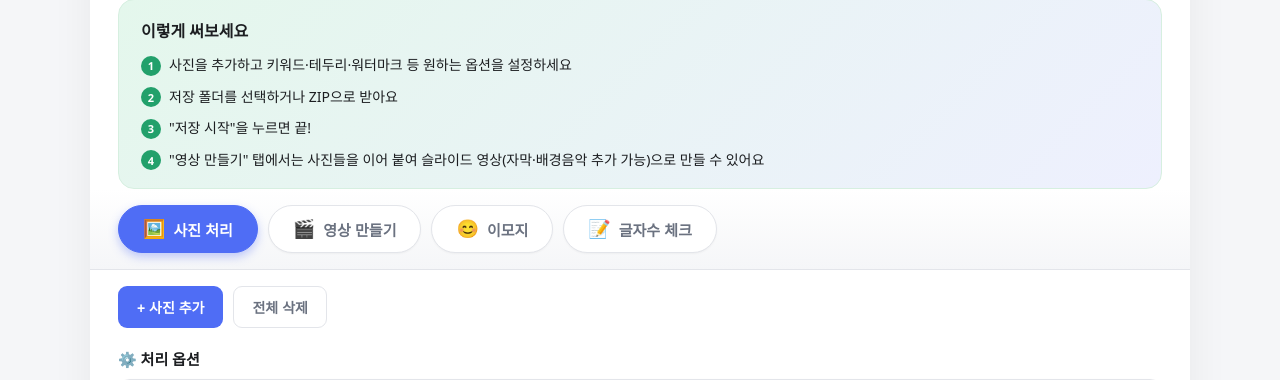
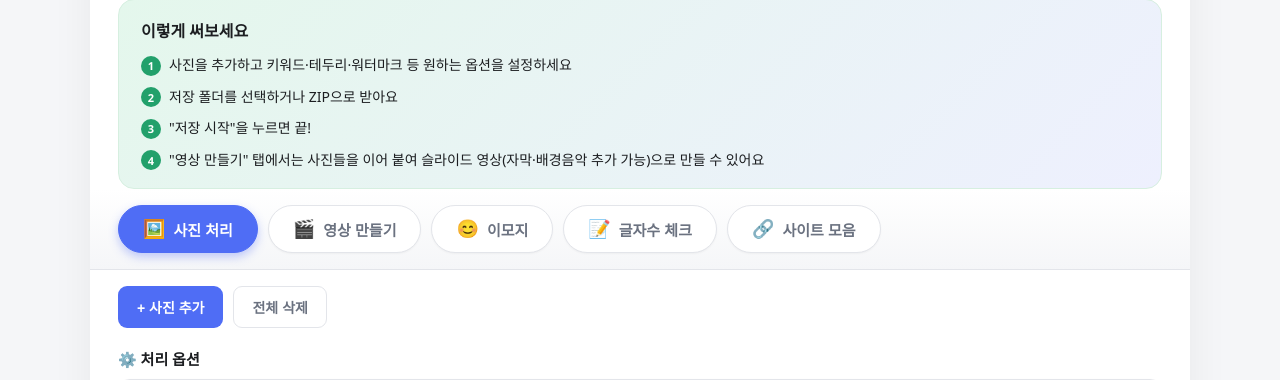
Before and after one commit to hera86f-max/photo-tool, a Flask app: page / in a window 1280 px wide. Shown: the part 90-470 px from the top of the page. Run offline with Flask 3, Linux system fonts and the light colour scheme; some libraries are stand-ins or nearby versions.

Commit message:
Add files via upload

```diff
--- a/templates/index.html
+++ b/templates/index.html
@@ -40,9 +40,21 @@
     <button class="tab-btn" data-tab="seo">
       <span class="tab-icon">📝</span><span>글자수 체크</span>
     </button>
+    <button class="tab-btn" data-tab="links">
+      <span class="tab-icon">🔗</span><span>사이트 모음</span>
+    </button>
   </nav>
 
   <section id="photoTab" class="tab-panel active">
+
+    <div class="tab-ad-slot">
+      <ins class="adsbygoogle"
+           style="display:block"
+           data-ad-client="ca-pub-9172093242980063"
+           data-ad-slot="6424266441"
+           data-ad-format="auto"
+           data-full-width-responsive="true"></ins>
+    </div>
 
     <section class="toolbar">
       <button id="addBtn" class="btn btn-primary">+ 사진 추가</button>
@@ -160,6 +172,15 @@
   </section>
 
   <section id="videoTab" class="tab-panel">
+    <div class="tab-ad-slot">
+      <ins class="adsbygoogle"
+           style="display:block"
+           data-ad-client="ca-pub-9172093242980063"
+           data-ad-slot="6424266441"
+           data-ad-format="auto"
+           data-full-width-responsive="true"></ins>
+    </div>
+
     <h2 class="section-title">🎬 사진으로 영상 만들기</h2>
     <p class="tab-hint">"사진 처리" 탭에서 추가한 사진들로 슬라이드 영상을 만들어요. 사진당 보여주는 시간과 자막을 정하고, 원하면 배경음악도 넣을 수 있어요.</p>
 
@@ -200,6 +221,15 @@
   </section>
 
   <section id="emojiTab" class="tab-panel">
+    <div class="tab-ad-slot">
+      <ins class="adsbygoogle"
+           style="display:block"
+           data-ad-client="ca-pub-9172093242980063"
+           data-ad-slot="6424266441"
+           data-ad-format="auto"
+           data-full-width-responsive="true"></ins>
+    </div>
+
     <section class="toolbar">
       <input id="emojiSearch" type="text" class="emoji-search" placeholder="이모지 검색 (예: 별, 하트, 체크)">
     </section>
@@ -208,6 +238,15 @@
   </section>
 
   <section id="seoTab" class="tab-panel">
+    <div class="tab-ad-slot">
+      <ins class="adsbygoogle"
+           style="display:block"
+           data-ad-client="ca-pub-9172093242980063"
+           data-ad-slot="6424266441"
+           data-ad-format="auto"
+           data-full-width-responsive="true"></ins>
+    </div>
+
     <h2 class="section-title">📝 본문 글자수 체크</h2>
     <section class="options seo-options">
       <div class="opt seo-opt">
@@ -223,13 +262,32 @@
     </section>
   </section>
 
+  <section id="linksTab" class="tab-panel">
+    <div class="tab-ad-slot">
+      <ins class="adsbygoogle"
+           style="display:block"
+           data-ad-client="ca-pub-9172093242980063"
+           data-ad-slot="6424266441"
+           data-ad-format="auto"
+           data-full-width-responsive="true"></ins>
+    </div>
+
+    <h2 class="section-title">🔗 자주 쓰는 사이트 모음</h2>
+    <p class="tab-hint">블로그 작업할 때 자주 가는 사이트를 눌러서 바로 이동하세요.</p>
+    <section id="linksGrid" class="links-grid"></section>
+    <p id="linksEmptyHint" class="empty-hint">등록된 사이트가 없어요</p>
+  </section>
+
 </div>
 <div id="toast" class="toast"></div>
 <script src="https://cdnjs.cloudflare.com/ajax/libs/twemoji/14.0.2/twemoji.min.js" crossorigin="anonymous"></script>
 <script src="{{ url_for('static', filename='script.js') }}"></script>
 <script src="{{ url_for('static', filename='video.js') }}"></script>
+<script src="{{ url_for('static', filename='links-data.js') }}"></script>
+<script src="{{ url_for('static', filename='links.js') }}"></script>
 <script src="{{ url_for('static', filename='emoji-data.js') }}"></script>
 <script src="{{ url_for('static', filename='emoji.js') }}"></script>
 <script src="{{ url_for('static', filename='seo.js') }}"></script>
+<script src="{{ url_for('static', filename='ads.js') }}"></script>
 </body>
 </html>
```
